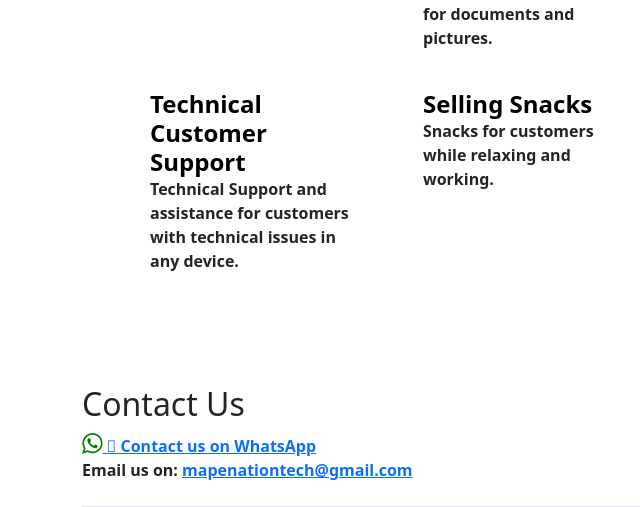
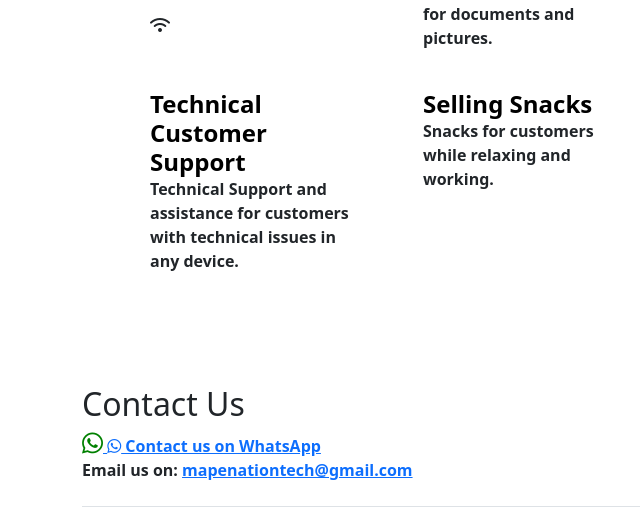
Before and after one commit to lefitlhile/DiamondTech, a plain HTML site: page index.html in a window 1280 px wide. Shown: the part 986-1493 px from the top of the page, 0-640 px from the left. Drawn offline with nearby package versions, Linux system fonts and the light colour scheme.

Commit message:
Update index.html

```diff
--- a/index.html
+++ b/index.html
@@ -7,6 +7,7 @@
     <!-- WhatsApp Link -->
     <link rel="stylesheet" href="https://cdnjs.cloudflare.com/ajax/libs/font-awesome/4.7.0/css/font-awesome.min.css">
     <link href="https://cdn.jsdelivr.net/npm/bootstrap@5.3.3/dist/css/bootstrap.min.css" rel="stylesheet" integrity="sha384-QWTKZyjpPEjISv5WaRU9OFeRpok6YctnYmDr5pNlyT2bRjXh0JMhjY6hW+ALEwIH" crossorigin="anonymous">
+    <script src="https://kit.fontawesome.com/0daf984cba.js" crossorigin="anonymous"></script>
   </head>
   <body>
 
@@ -78,6 +79,7 @@
               <div>
                 <h3 class="fw-bold mb-0 fs-4 text-body-emphasis">Internet Access</h3>
                 <p>High Speed Internet Coonectivity, For work, Emails and browsing</p>
+                <i class="fa-solid fa-wifi"></i>
               </div>
             </div>
             <div class="col d-flex align-items-start">
```
